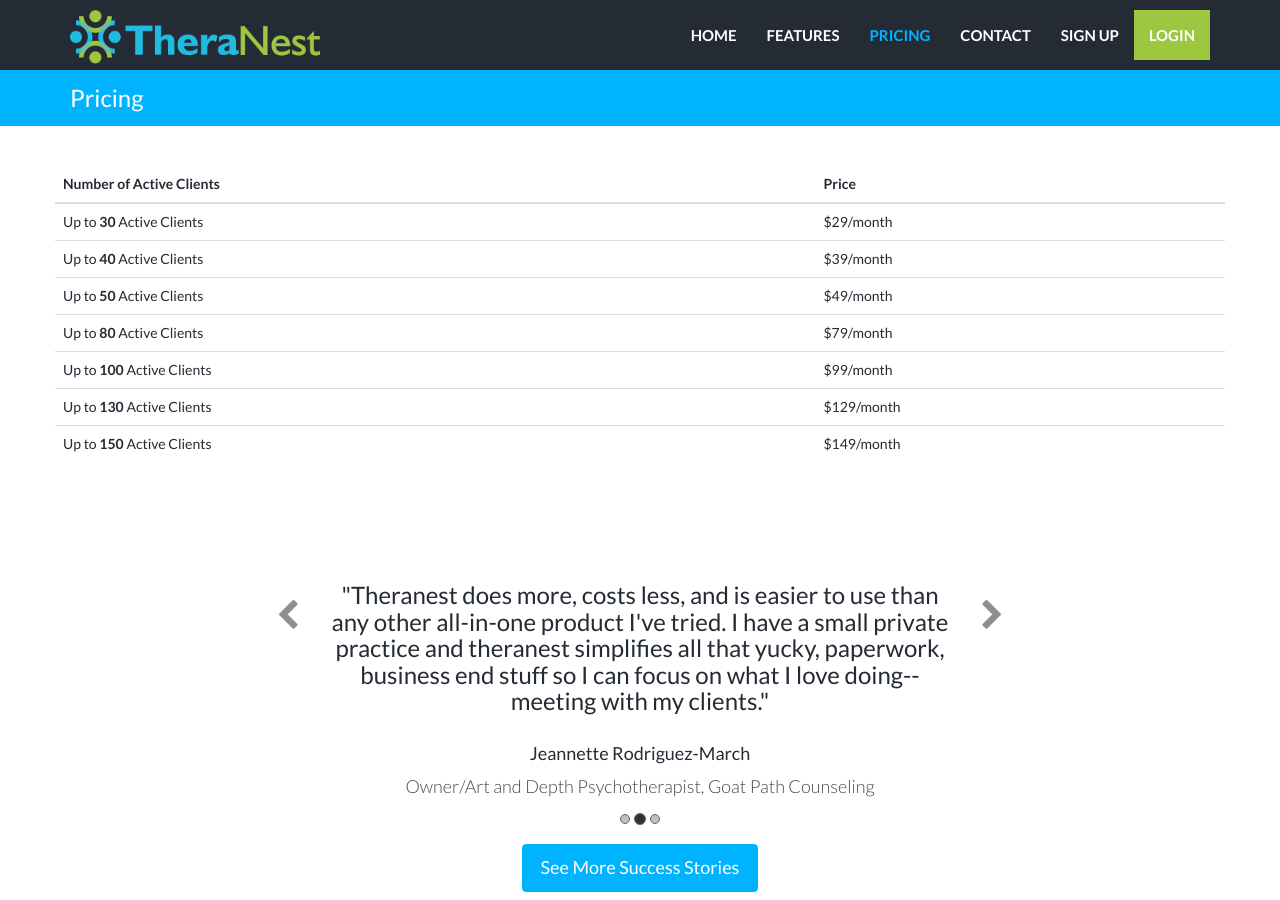
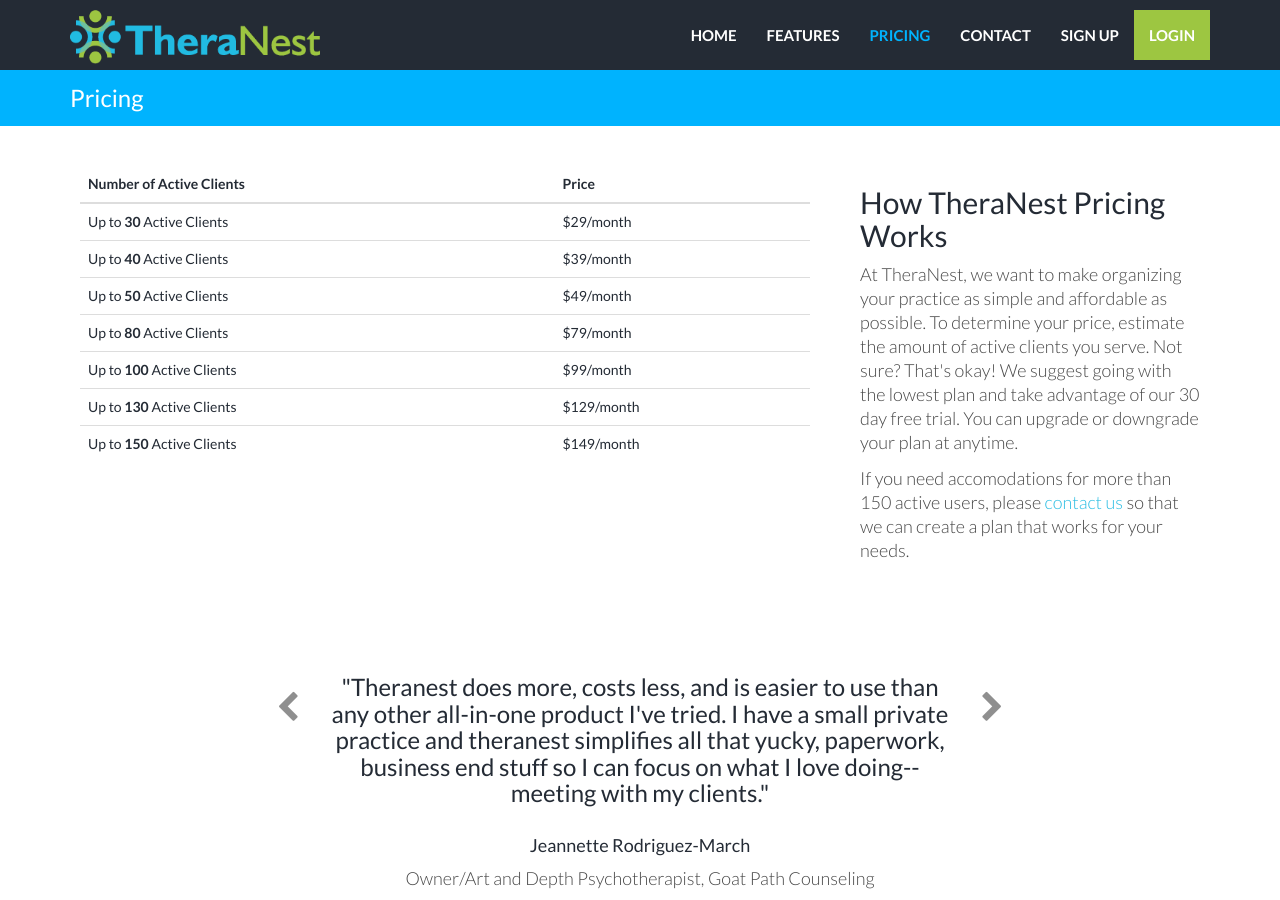
Before and after one commit to kaylacille/theranest-update, a Jekyll site: the page built from pricing.html, in a window 1280 px wide and 900 px high. Built offline with Jekyll 4.4.1, drawn with Linux system fonts in a browser that asks for light colours; nearby versions of some CDN libraries.

Commit message:
Add pricing page

```diff
--- a/pricing.html
+++ b/pricing.html
@@ -5,6 +5,7 @@
 ---
 <div class="container mtb">
     <div class="row">
+      <div class="col-lg-8">
         <table class="table table-hover">
             <thead>
               <tr>
@@ -43,5 +44,12 @@
               </tr>
             </tbody>
           </table>
+        </div>
+
+        <div class="col-lg-4">
+          <h2>How TheraNest Pricing Works</h2>
+            <p>At TheraNest, we want to make organizing your practice as simple and affordable as possible. To determine your price, estimate the amount of active clients you serve. Not sure? That's okay! We suggest going with the lowest plan and take advantage of our 30 day free trial. You can upgrade or downgrade your plan at anytime.</p>
+            <p>If you need accomodations for more than 150 active users, please <a href="{{"/contact/" | prepend: site.baseurl }}">contact us</a> so that we can create a plan that works for your needs.</p>
+        </div>
     </div><! --/row -->
 </div><! --/container -->
```
Lines whose indentation alone changed are shown as unchanged.
